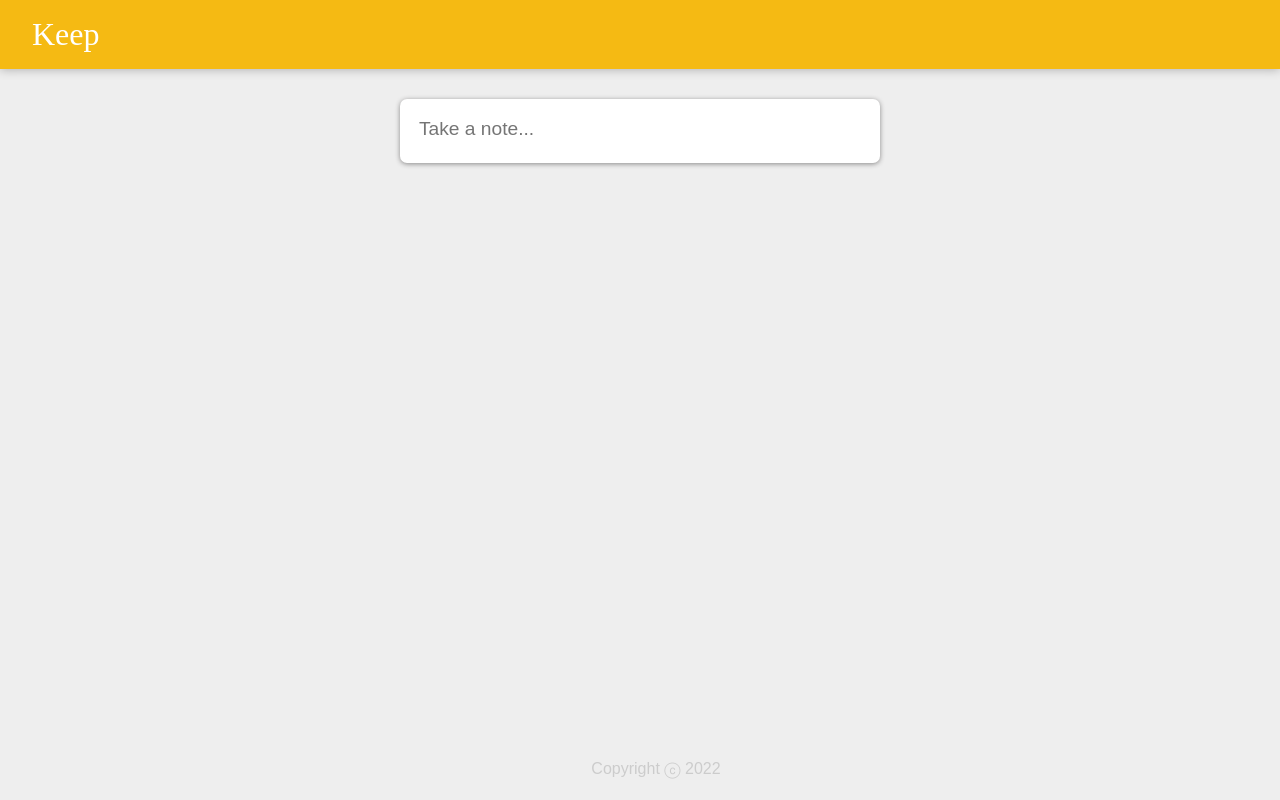
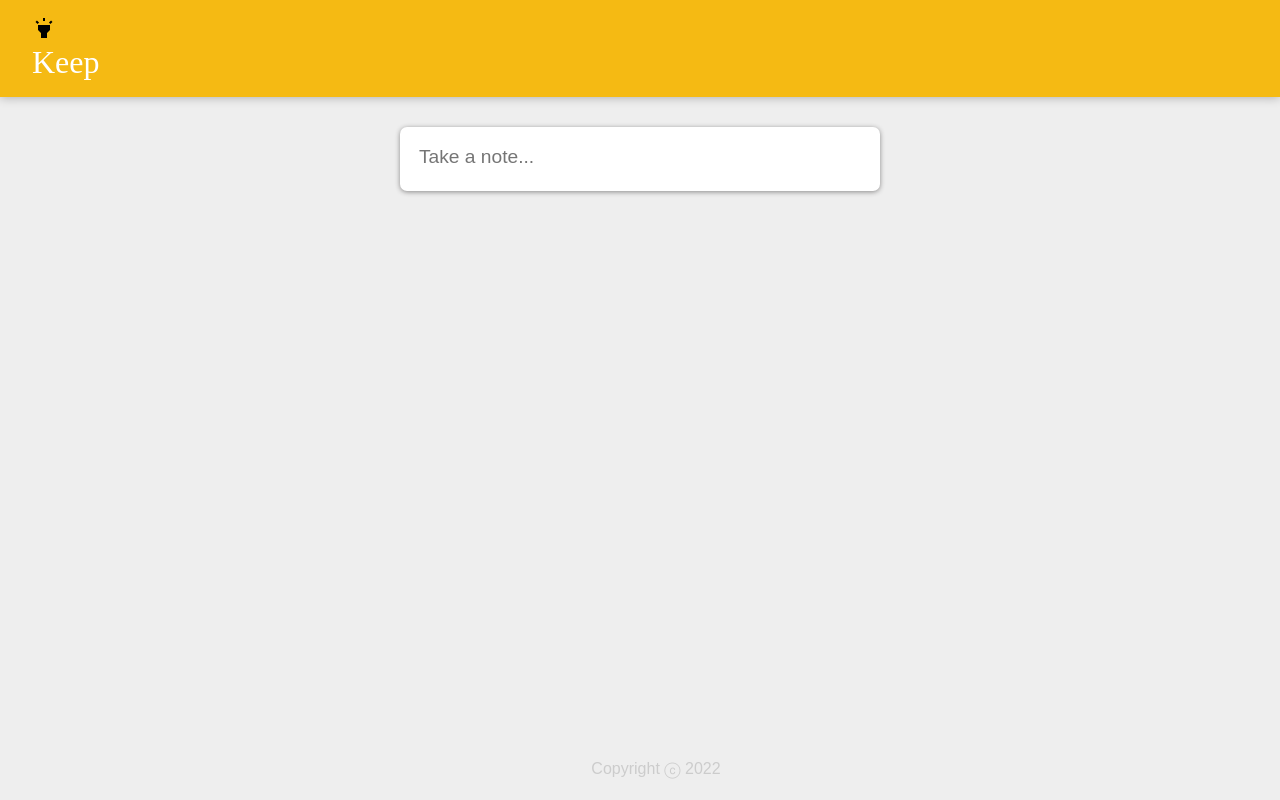
Before and after one commit to Vishwaraj/keeper-app, a React (Create React App) app: page / in a window 1280 px wide. Built offline with nearby package versions, Linux system fonts and the light colour scheme.

Commit message:
Update Header.jsx

```diff
--- a/src/components/Header.jsx
+++ b/src/components/Header.jsx
@@ -1,8 +1,10 @@
 import React from "react";
+import HighlightIcon from "@material-ui/icons/Highlight";
 
 function Header() {
   return (
     <header>
+      <HighlightIcon />
       <h1>Keep</h1>
     </header>
   );
```
